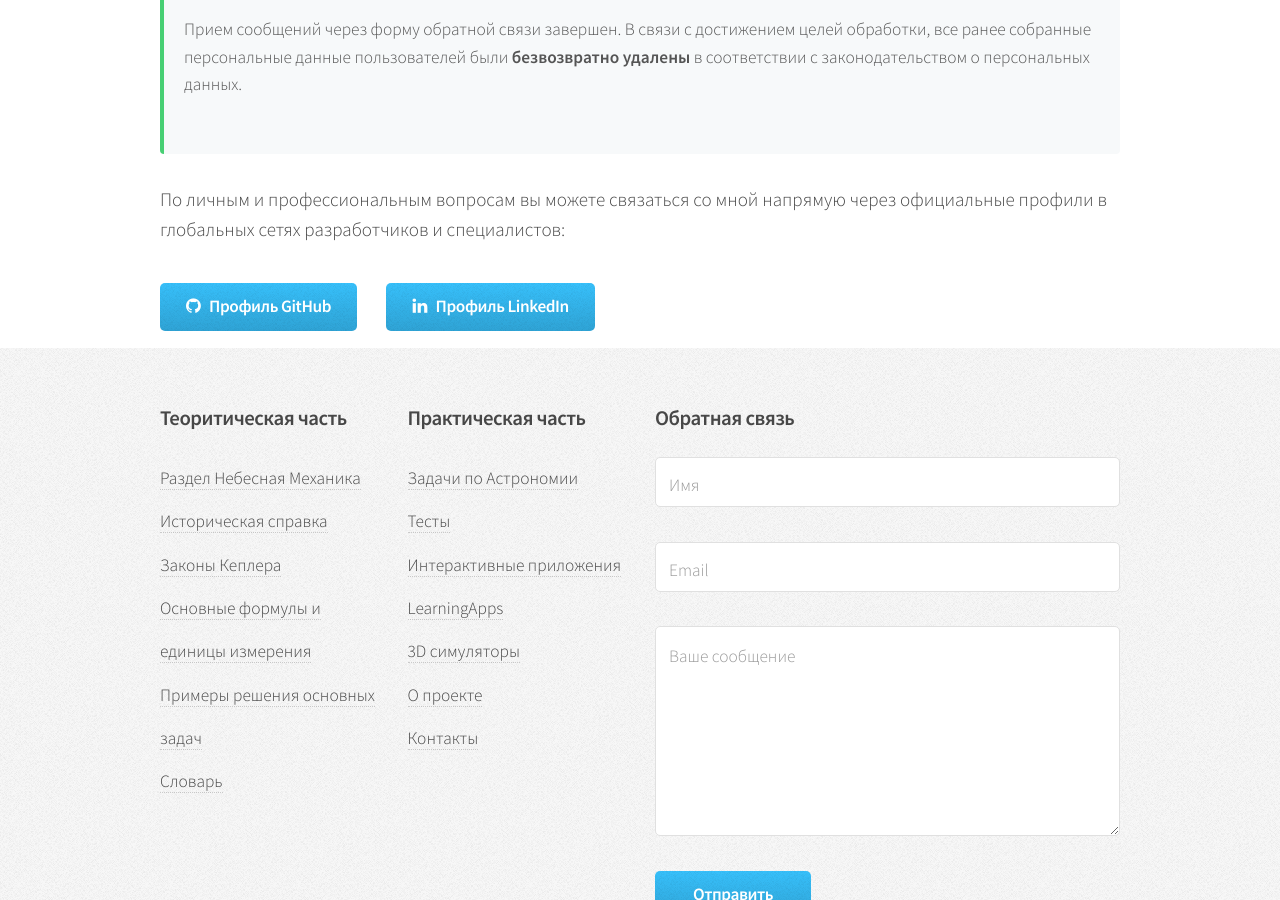
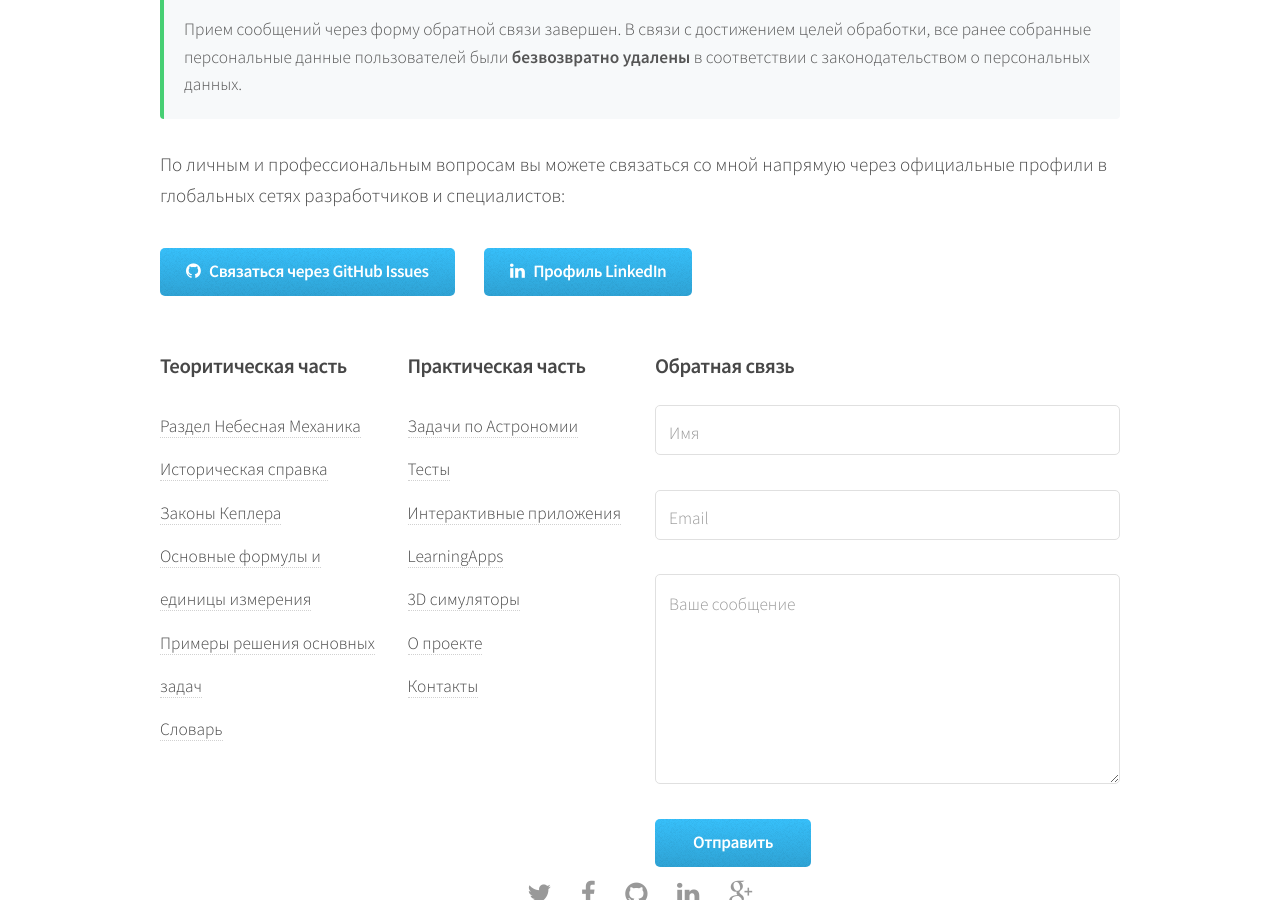
Before and after one commit to VlPop/VlPop.github.io, a Jekyll site: the page built from Contacts.html, in a window 1280 px wide and 900 px high, scrolled down 431 px. Built offline with Jekyll 4.4.1, drawn with Linux system fonts in a browser that asks for light colours.

Commit message:
Update Contacts.html

```diff
--- a/Contacts.html
+++ b/Contacts.html
@@ -17,7 +17,7 @@ layout: default
 
 						<div style="background: #f7f9fa; border-left: 4px solid #47cf73; padding: 20px; margin-bottom: 30px; border-radius: 4px;">
 							<h3 style="color: #2c3e50; margin-top: 0;">Проект успешно защищен!</h3>
-							<p style="line-height: 1.6; color: #555;">
+							<p style="line-height: 1.6; color: #555; margin-bottom: 0;">
 								Прием сообщений через форму обратной связи завершен. В связи с достижением целей обработки, все ранее собранные персональные данные пользователей были <strong>безвозвратно удалены</strong> в соответствии с законодательством о персональных данных.
 							</p>
 						</div>
@@ -28,7 +28,7 @@ layout: default
 
 						<ul class="actions" style="margin-top: 20px;">
 							<li>
-								<a href="https://github.com" class="button icon fa-github" target="_blank" rel="noopener noreferrer">Профиль GitHub</a>
+								<a href="https://github.com" class="button icon fa-github" target="_blank" rel="noopener noreferrer">Связаться через GitHub Issues</a>
 							</li>
 							<li>
 								<a href="https://linkedin.com" class="button icon fa-linkedin" target="_blank" rel="noopener noreferrer">Профиль LinkedIn</a>
@@ -38,4 +38,3 @@ layout: default
 
 			</div>
 		</div>
-	</section>
```
